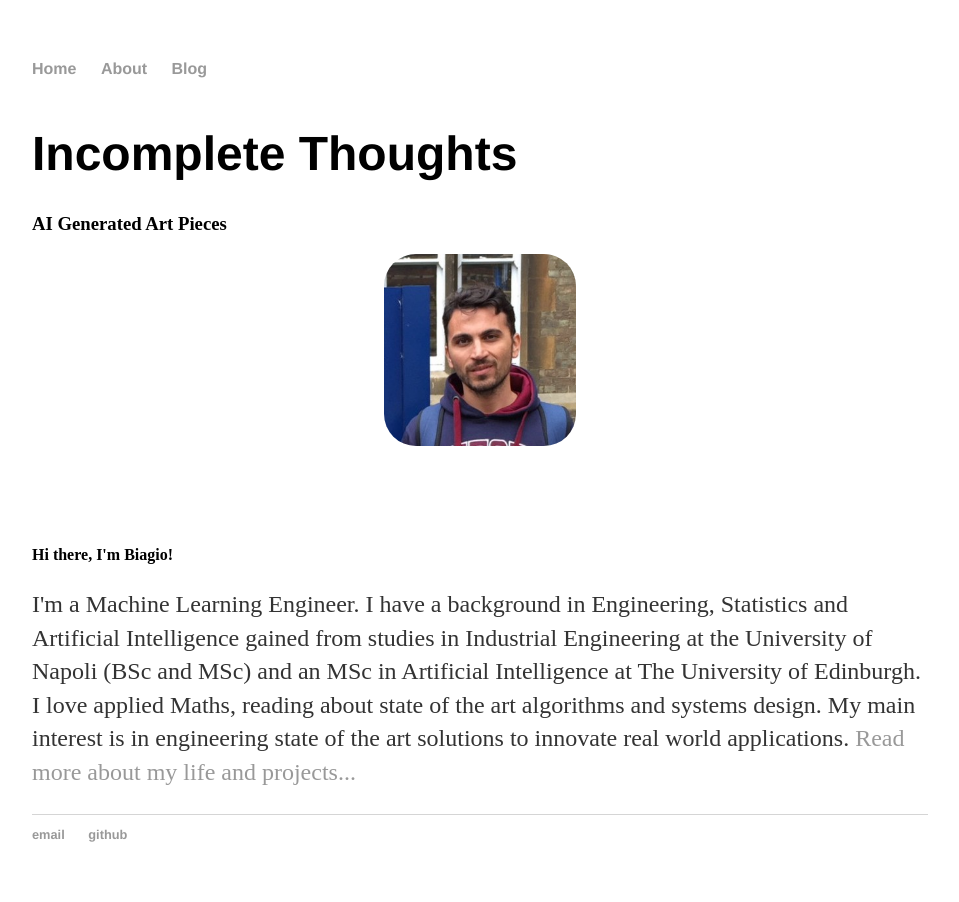
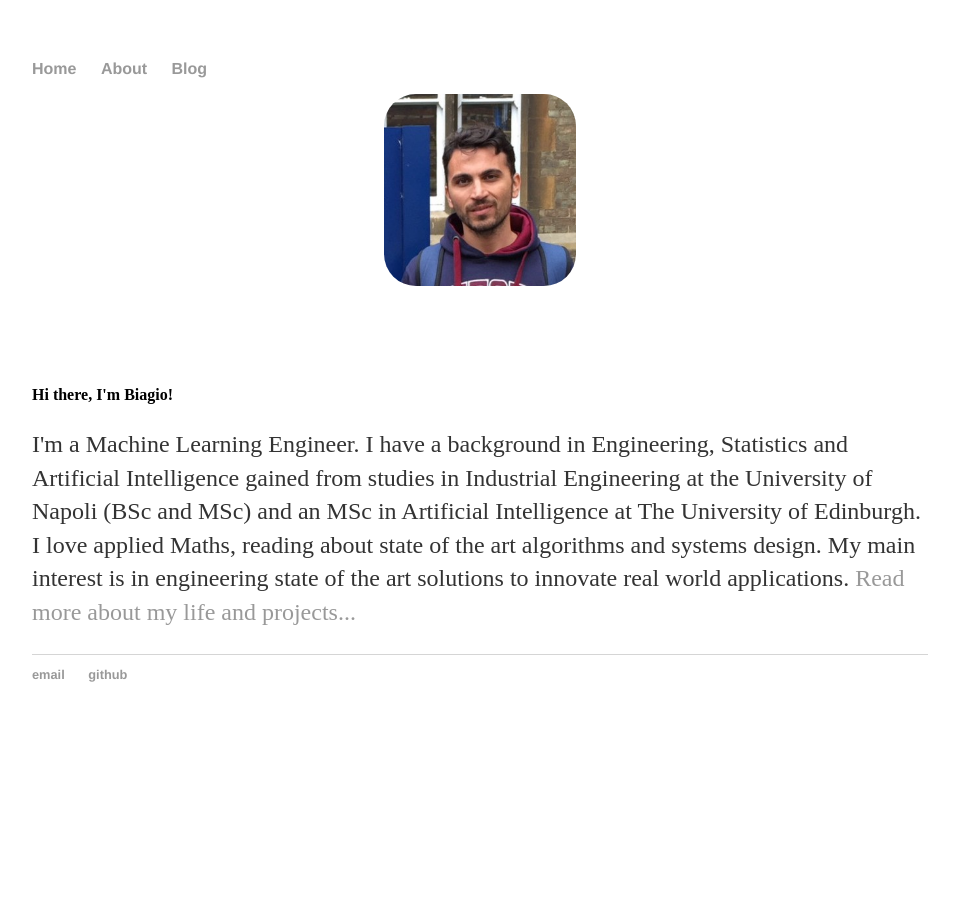
Before and after one commit to BiagioAntonelli/BiagioAntonelli.github.io, a Jekyll site: the page built from index.html, in a window 1280 px wide. Shown: the whole page, without its empty margins (160-1119 px from the left). Built offline with Jekyll 4.4.1, drawn with Linux system fonts in a browser that asks for light colours.

Commit message:
update about page

```diff
--- a/css/main.css
+++ b/css/main.css
@@ -4,6 +4,7 @@ body {
 }
 
 #title img {
+    align: left;
     display: block;
     margin: 0 auto;
     width: 12em;
--- a/index.html
+++ b/index.html
@@ -4,8 +4,6 @@ title: Biagio Antonelli
 ---
 <div class="blurb">
 	<div id="title">
-		<h1> Incomplete Thoughts</h1>
-		<h3> AI Generated Art Pieces</h3>
 		<img src="me.jpeg">
 	</div>
 	<h4>Hi there, I'm Biagio!</h4>
```
